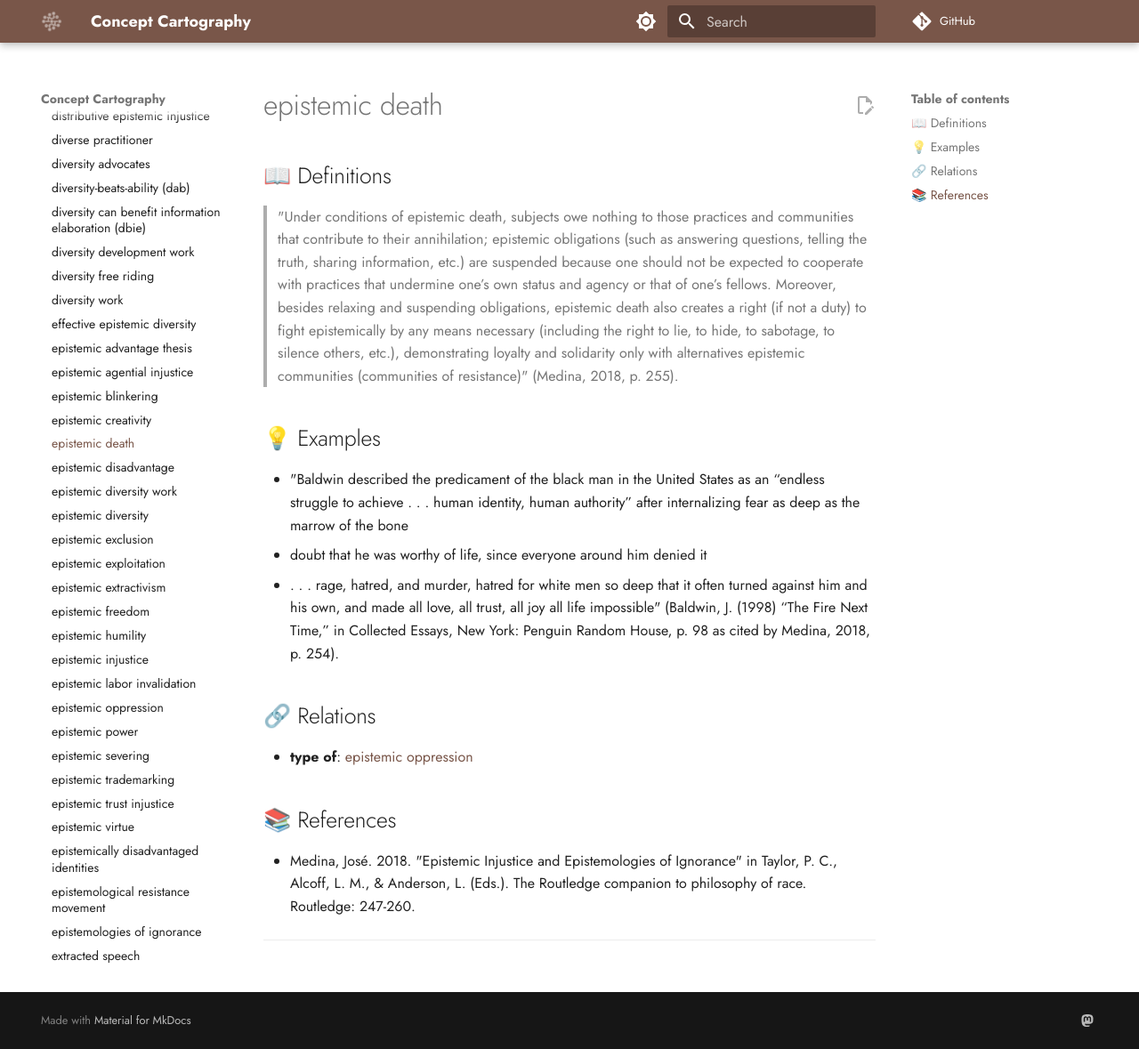
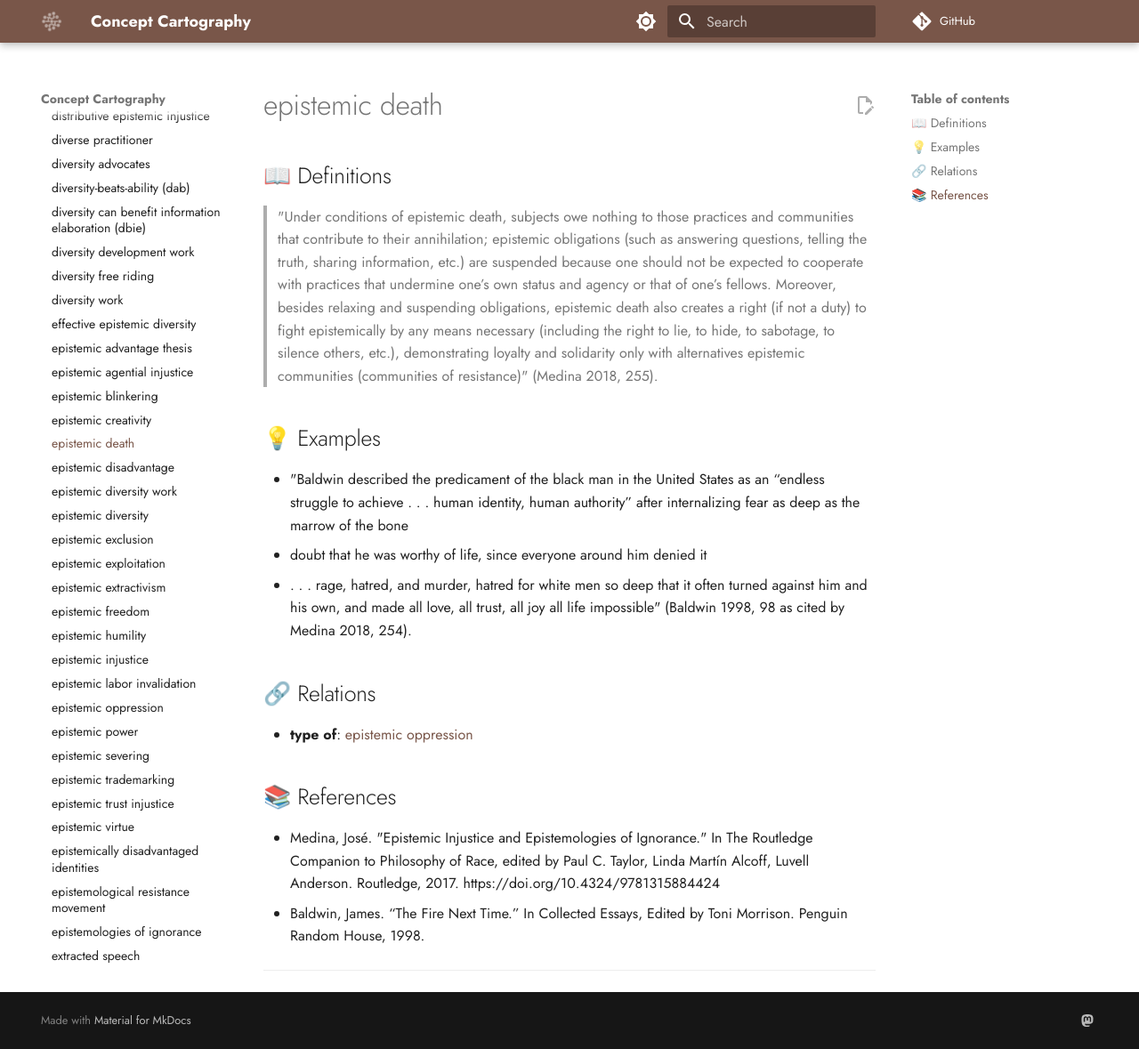
Before and after one commit to conceptcartography/conceptcartography, an MkDocs documentation site: the page built from docs/concepts/epistemic-death.md, in a window 1280 px wide and 1179 px high. Shown: the whole window at 89% size. Built offline with MkDocs 1.6.1 and Material for MkDocs 9.7.7, drawn with Linux system fonts in a browser that asks for light colours; comment, search, counter and statistics services are not loaded; the version menu is left out.

Commit message:
Update epistemic-death.md

```diff
--- a/docs/concepts/epistemic-death.md
+++ b/docs/concepts/epistemic-death.md
@@ -1,9 +1,7 @@
 ---
 concept: epistemic death
 references:
-- 'Medina, José. 2018. "Epistemic Injustice and Epistemologies of Ignorance" in Taylor,
-  P. C., Alcoff, L. M., & Anderson, L. (Eds.). The Routledge companion to philosophy
-  of race. Routledge: 247-260.'
+- 'Medina, José. "Epistemic Injustice and Epistemologies of Ignorance." In The Routledge Companion to Philosophy of Race, edited by Paul C. Taylor, Linda Martín Alcoff, Luvell Anderson. Routledge, 2017. https://doi.org/10.4324/9781315884424.'
 definitions:
 - '"Under conditions of epistemic death, subjects owe nothing to those practices and
   communities that contribute to their annihilation; epistemic obligations (such as
@@ -13,7 +11,7 @@ definitions:
   obligations, epistemic death also creates a right (if not a duty) to fight epistemically
   by any means necessary (including the right to lie, to hide, to sabotage, to silence
   others, etc.), demonstrating loyalty and solidarity only with alternatives epistemic
-  communities (communities of resistance)" (Medina, 2018, p. 255).'
+  communities (communities of resistance)" (Medina 2018, 255).'
 examples:
 - description: '"Baldwin described the predicament of the black man in the United
     States as an “endless struggle to achieve . . . human identity, human authority”
@@ -22,8 +20,7 @@ examples:
     it
 - description: '. . . rage, hatred, and murder, hatred for white men so deep that
     it often turned against him and his own, and made all love, all trust, all joy
-    all life impossible" (Baldwin, J. (1998) “The Fire Next Time,” in Collected Essays,
-    New York: Penguin Random House, p. 98 as cited by Medina, 2018, p. 254).'
+    all life impossible" (Baldwin 1998, 98 as cited by Medina, 2018, p. 254).'
 relations:
 - type: type of
   target: epistemic oppression
@@ -33,13 +30,13 @@ relations:
 
 ## 📖 Definitions
 
-> "Under conditions of epistemic death, subjects owe nothing to those practices and communities that contribute to their annihilation; epistemic obligations (such as answering questions, telling the truth, sharing information, etc.) are suspended because one should not be expected to cooperate with practices that undermine one’s own status and agency or that of one’s fellows. Moreover, besides relaxing and suspending obligations, epistemic death also creates a right (if not a duty) to fight epistemically by any means necessary (including the right to lie, to hide, to sabotage, to silence others, etc.), demonstrating loyalty and solidarity only with alternatives epistemic communities (communities of resistance)" (Medina, 2018, p. 255).
+> "Under conditions of epistemic death, subjects owe nothing to those practices and communities that contribute to their annihilation; epistemic obligations (such as answering questions, telling the truth, sharing information, etc.) are suspended because one should not be expected to cooperate with practices that undermine one’s own status and agency or that of one’s fellows. Moreover, besides relaxing and suspending obligations, epistemic death also creates a right (if not a duty) to fight epistemically by any means necessary (including the right to lie, to hide, to sabotage, to silence others, etc.), demonstrating loyalty and solidarity only with alternatives epistemic communities (communities of resistance)" (Medina 2018, 255).
 
 ## 💡 Examples
 
 - "Baldwin described the predicament of the black man in the United States as an “endless struggle to achieve . . . human identity, human authority” after internalizing  fear as deep as the marrow of the bone
 - doubt that he was worthy of life, since everyone around him denied it
-- . . . rage, hatred, and murder, hatred for white men so deep that it often turned against him and his own, and made all love, all trust, all joy all life impossible" (Baldwin, J. (1998) “The Fire Next Time,” in Collected Essays, New York: Penguin Random House, p. 98 as cited by Medina, 2018, p. 254).
+- . . . rage, hatred, and murder, hatred for white men so deep that it often turned against him and his own, and made all love, all trust, all joy all life impossible" (Baldwin 1998, 98 as cited by Medina 2018, 254).
 
 ## 🔗 Relations
 
@@ -47,7 +44,8 @@ relations:
 
 ## 📚 References
 
-- Medina, José. 2018. "Epistemic Injustice and Epistemologies of Ignorance" in Taylor, P. C., Alcoff, L. M., & Anderson, L. (Eds.). The Routledge companion to philosophy of race. Routledge: 247-260.
+- Medina, José. "Epistemic Injustice and Epistemologies of Ignorance." In The Routledge Companion to Philosophy of Race, edited by Paul C. Taylor, Linda Martín Alcoff, Luvell Anderson. Routledge, 2017. https://doi.org/10.4324/9781315884424
+- Baldwin, James. “The Fire Next Time.” In Collected Essays, Edited by Toni Morrison. Penguin Random House, 1998.
 
 ---
 
```
